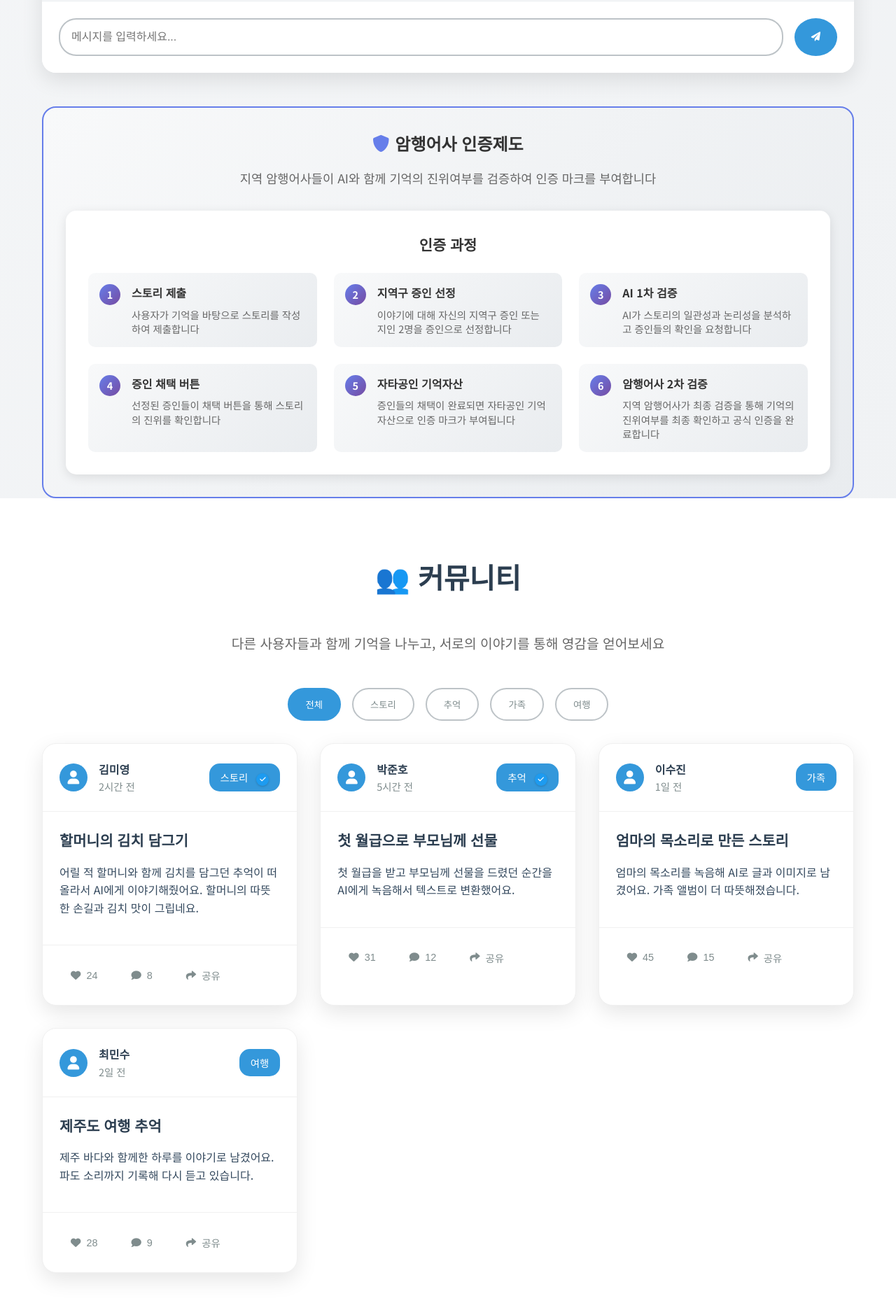
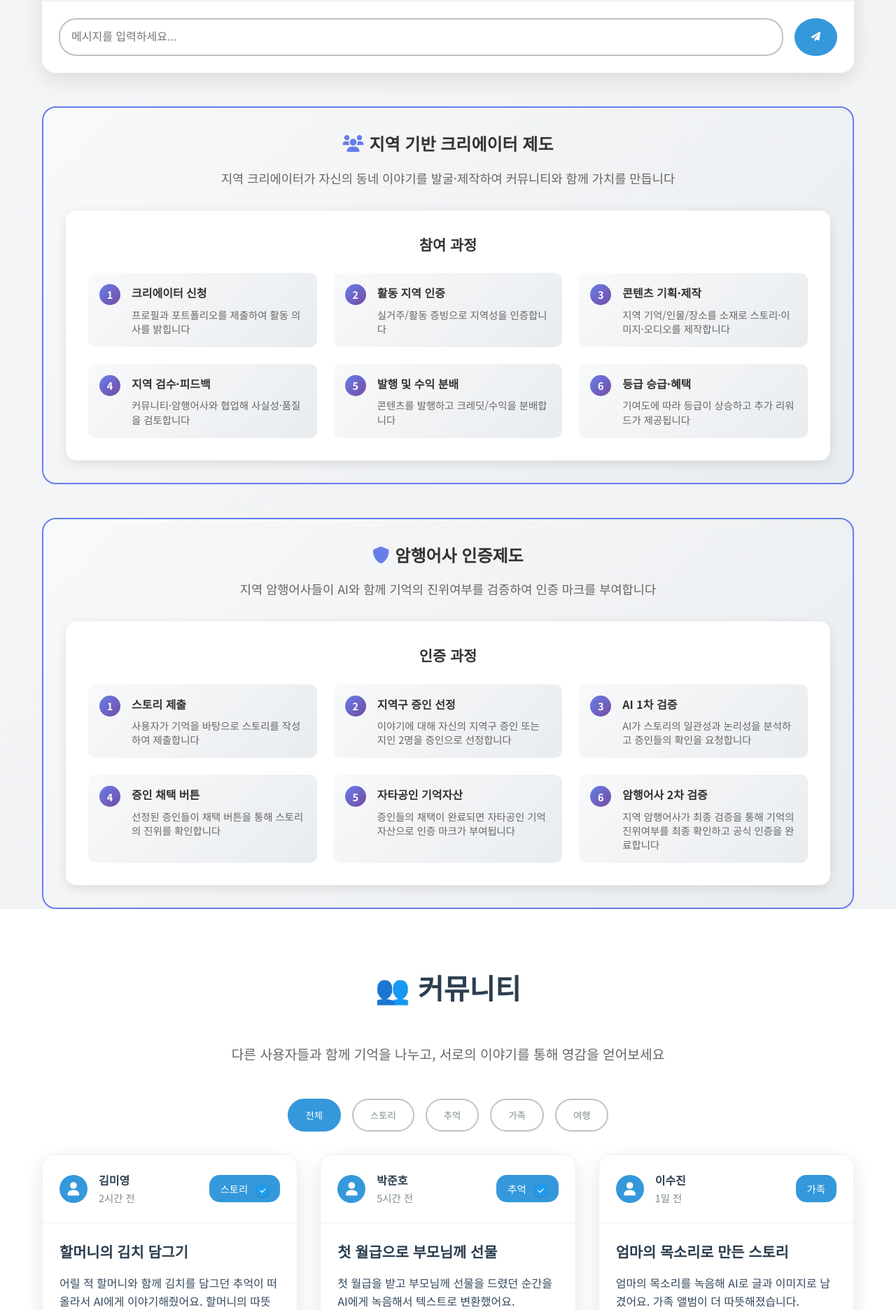
Before and after one commit to FPE-LAB/ai-memory-platform-, a Flask app: page / in a window 1280 px wide. Shown: the part 2985-4857 px from the top of the page at 70% size. Run offline with Flask 3, Linux system fonts and the light colour scheme.

Commit message:
Add Local Creator Program section mirroring inspector template with 6-step process

```diff
--- a/templates/index.html
+++ b/templates/index.html
@@ -1352,6 +1352,65 @@
   </div>
   </section>
 
+  <section id="local-creators">
+    <div class="container">
+      <div class="inspector-system">
+        <div class="inspector-header">
+          <h3><i class="fas fa-users"></i> 지역 기반 크리에이터 제도</h3>
+          <p>지역 크리에이터가 자신의 동네 이야기를 발굴·제작하여 커뮤니티와 함께 가치를 만듭니다</p>
+        </div>
+
+        <div class="inspector-process">
+          <h4>참여 과정</h4>
+          <div class="process-steps">
+            <div class="process-step">
+              <div class="step-number">1</div>
+              <div class="step-content">
+                <h5>크리에이터 신청</h5>
+                <p>프로필과 포트폴리오를 제출하여 활동 의사를 밝힙니다</p>
+              </div>
+            </div>
+            <div class="process-step">
+              <div class="step-number">2</div>
+              <div class="step-content">
+                <h5>활동 지역 인증</h5>
+                <p>실거주/활동 증빙으로 지역성을 인증합니다</p>
+              </div>
+            </div>
+            <div class="process-step">
+              <div class="step-number">3</div>
+              <div class="step-content">
+                <h5>콘텐츠 기획·제작</h5>
+                <p>지역 기억/인물/장소를 소재로 스토리·이미지·오디오를 제작합니다</p>
+              </div>
+            </div>
+            <div class="process-step">
+              <div class="step-number">4</div>
+              <div class="step-content">
+                <h5>지역 검수·피드백</h5>
+                <p>커뮤니티·암행어사와 협업해 사실성·품질을 검토합니다</p>
+              </div>
+            </div>
+            <div class="process-step">
+              <div class="step-number">5</div>
+              <div class="step-content">
+                <h5>발행 및 수익 분배</h5>
+                <p>콘텐츠를 발행하고 크레딧/수익을 분배합니다</p>
+              </div>
+            </div>
+            <div class="process-step">
+              <div class="step-number">6</div>
+              <div class="step-content">
+                <h5>등급 승급·혜택</h5>
+                <p>기여도에 따라 등급이 상승하고 추가 리워드가 제공됩니다</p>
+              </div>
+            </div>
+          </div>
+        </div>
+      </div>
+    </div>
+  </section>
+
   <section id="inspector">
     <div class="container">
       <div class="inspector-system">
```
